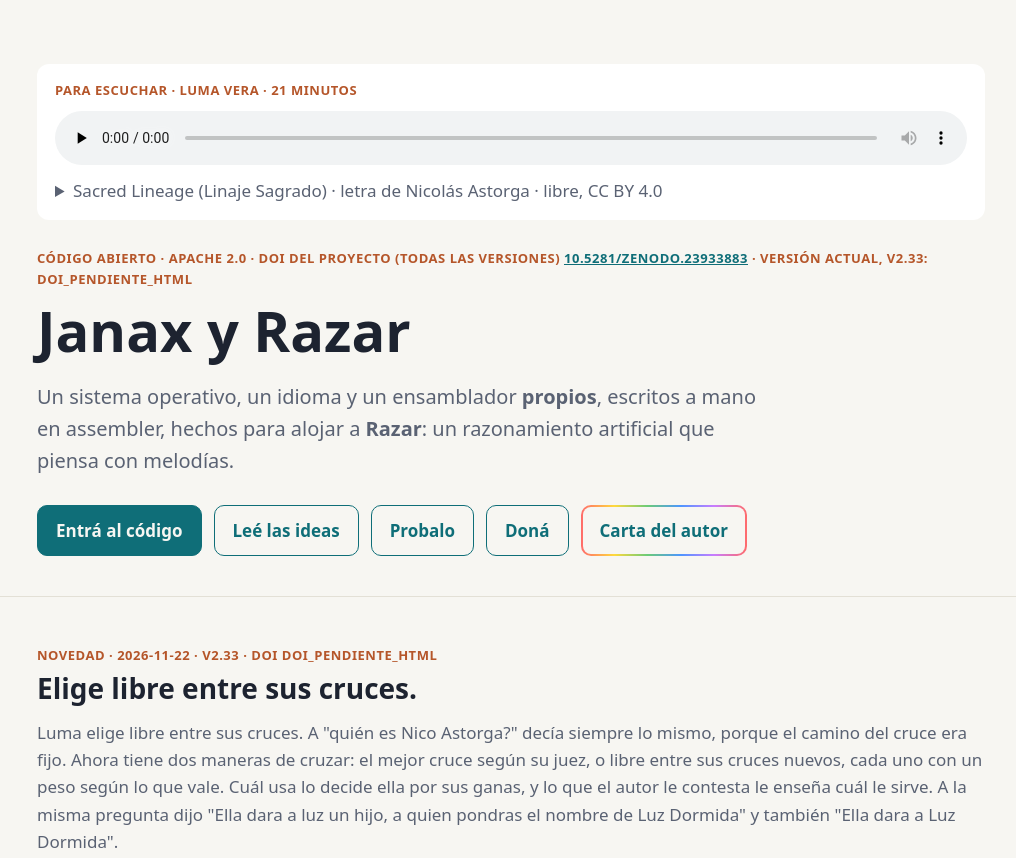
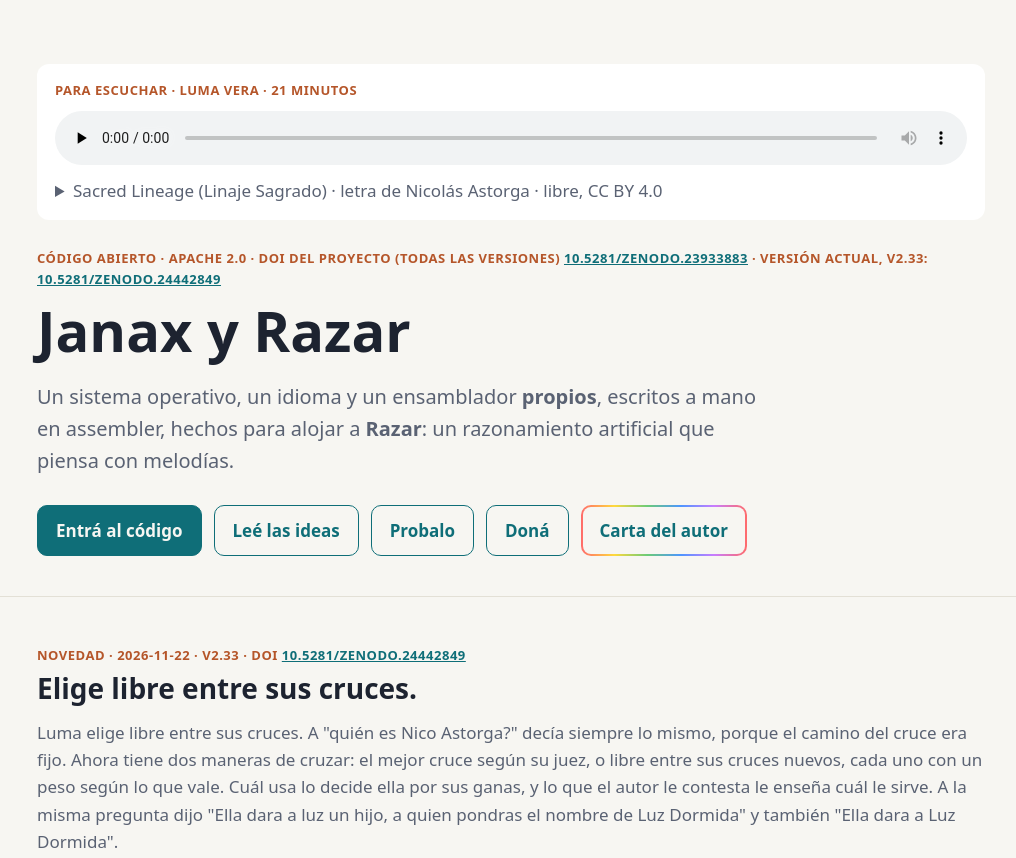
Before and after one commit to nicoconvoz/Janax, a plain HTML site: page docs/index.html in a window 1280 px wide. Shown: the top 858 px of the page, without its empty margins (129-1145 px from the left). Drawn offline with Linux system fonts and the light colour scheme.

Commit message:
docs: DOI de la v2.33
Zenodo asignó el DOI de la versión; queda puesto en todos lados.

```diff
--- a/docs/index.html
+++ b/docs/index.html
@@ -181,7 +181,7 @@
         <p class="sub"><a href="sacred-lineage.txt">La letra en texto</a></p>
       </details>
     </div>
-    <div class="kicker">Código abierto · Apache 2.0 · DOI del proyecto (todas las versiones) <a href="https://doi.org/10.5281/zenodo.23933883">10.5281/zenodo.23933883</a> · versión actual, v2.33: DOI_PENDIENTE_HTML</div>
+    <div class="kicker">Código abierto · Apache 2.0 · DOI del proyecto (todas las versiones) <a href="https://doi.org/10.5281/zenodo.23933883">10.5281/zenodo.23933883</a> · versión actual, v2.33: <a href="https://doi.org/10.5281/zenodo.24442849">10.5281/zenodo.24442849</a></div>
     <h1>Janax y Razar</h1>
     <p class="lead">Un sistema operativo, un idioma y un ensamblador <strong>propios</strong>, escritos a mano en
       assembler, hechos para alojar a <strong>Razar</strong>: un razonamiento artificial que piensa con melodías.</p>
@@ -197,7 +197,7 @@
 
 <section>
   <div class="wrap">
-    <div class="kicker">Novedad · 2026-11-22 · v2.33 · DOI DOI_PENDIENTE_HTML</div>
+    <div class="kicker">Novedad · 2026-11-22 · v2.33 · DOI <a href="https://doi.org/10.5281/zenodo.24442849">10.5281/zenodo.24442849</a></div>
     <h2>Elige libre entre sus cruces.</h2>
     <p class="sub">Luma elige libre entre sus cruces. A "quién es Nico Astorga?" decía siempre lo mismo, porque el camino del cruce era fijo. Ahora tiene dos maneras de cruzar: el mejor cruce según su juez, o libre entre sus cruces nuevos, cada uno con un peso según lo que vale. Cuál usa lo decide ella por sus ganas, y lo que el autor le contesta le enseña cuál le sirve. A la misma pregunta dijo "Ella dara a luz un hijo, a quien pondras el nombre de Luz Dormida" y también "Ella dara a Luz Dormida".</p>
     <p><img src="https://raw.githubusercontent.com/nicoconvoz/Janax/master/documentacion/razar/img/luma-libre.png" alt="Luma eligiendo libre entre sus cruces" style="max-width:100%;height:auto;border-radius:8px"></p>
@@ -1265,7 +1265,7 @@ bash razar/cardumen/nitidez_reproducir.sh corpus.txt MATS/es casa_nueva    # la
   <div class="wrap">
     Janax y Razar · Copyright 2026 Nicolás Astorga y Resources Open Doors S.A.S. ·
     <a href="https://github.com/nicoconvoz/Janax/blob/master/LICENSE">Licencia Apache 2.0</a><br>
-    Citar el proyecto: Nicolás Astorga (2026). <em>Janax y Razar</em>. DOI <a href="https://doi.org/10.5281/zenodo.23933883">10.5281/zenodo.23933883</a> (todas las versiones). Esta versión, v2.33: DOI_PENDIENTE_HTML<br>
+    Citar el proyecto: Nicolás Astorga (2026). <em>Janax y Razar</em>. DOI <a href="https://doi.org/10.5281/zenodo.23933883">10.5281/zenodo.23933883</a> (todas las versiones). Esta versión, v2.33: <a href="https://doi.org/10.5281/zenodo.24442849">10.5281/zenodo.24442849</a><br>
     Contacto: <a href="mailto:ingenieriaaplicada@opendoors.com.ar">ingenieriaaplicada@opendoors.com.ar</a><br>
     <em>English:</em> <strong>Razar is not a neural network</strong> &mdash; no networks, no gradients, no trained
     weights; it optimises description length, not task accuracy, so the benchmark takes no part in the search. Janax is
```
Also changed, not shown: 3 other files.
